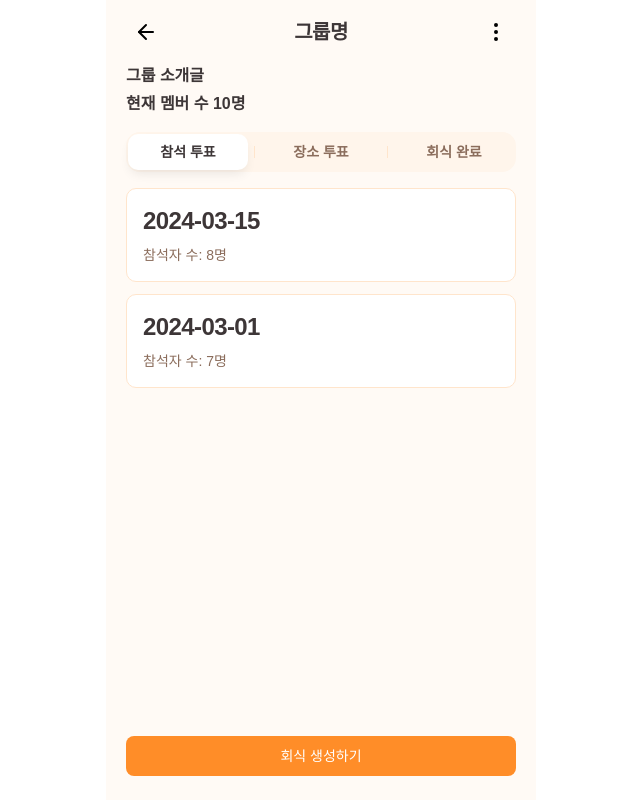
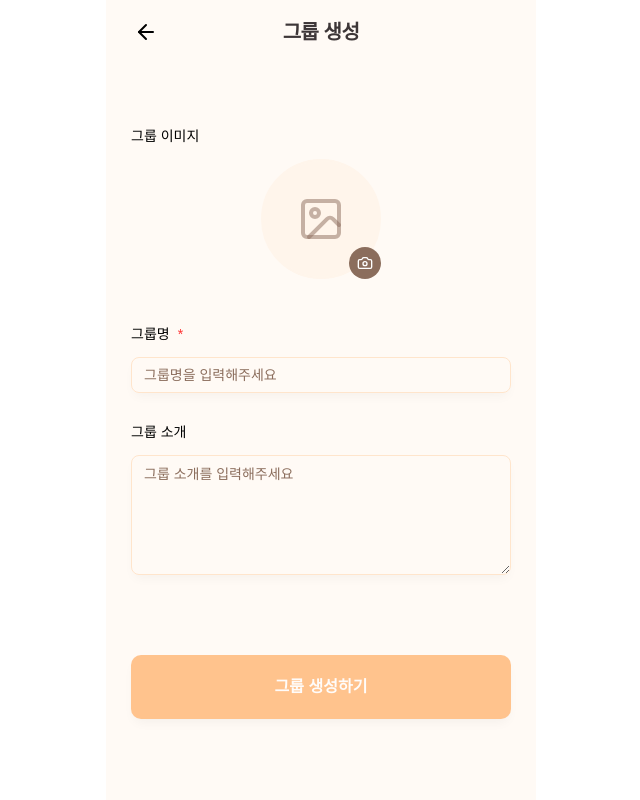
Before and after one commit to tn-als/8-damo-fe, a Next.js app: page /groups/create in a window 1280 px wide. Shown: the whole page, without its empty margins (319-959 px from the left). Built offline with nearby package versions, Linux system fonts and the light colour scheme.

Commit message:
✨ feat: 그룹 생성 페이지 및 이미지 업로드 공통 컴포넌트 추가

```diff
--- /dev/null
+++ b/src/app/groups/create/page.tsx
@@ -0,0 +1,11 @@
+import { Header } from "@/src/components/layout/header";
+import { GroupCreateContainer } from "@/src/components/groups/group-create-container";
+
+export default function GroupCreatePage() {
+  return (
+    <div className="mx-auto min-h-screen w-full max-w-[430px] bg-background">
+      <Header title="그룹 생성" showBackButton={true} />
+      <GroupCreateContainer />
+    </div>
+  );
+}
--- /dev/null
+++ b/src/components/groups/group-create-container.tsx
@@ -0,0 +1,78 @@
+"use client";
+
+import { useForm } from "react-hook-form";
+import { useRouter } from "next/navigation";
+import { toast } from "sonner";
+import { GroupImageUploadField } from "./group-image-upload-field";
+import { GroupNameInputField } from "./group-name-input-field";
+import { GroupIntroductionInputField } from "./group-introduction-input-field";
+import { GroupCreateSubmitArea } from "./group-create-submit-area";
+
+export type GroupCreateFormValues = {
+  groupImage: string | null;
+  groupName: string;
+  introduction: string;
+};
+
+interface GroupCreateContainerProps {
+  defaultValues?: Partial<GroupCreateFormValues>;
+  onSubmit?: (data: GroupCreateFormValues) => void;
+}
+
+export function GroupCreateContainer({
+  defaultValues,
+  onSubmit,
+}: GroupCreateContainerProps) {
+  const router = useRouter();
+
+  const {
+    control,
+    handleSubmit,
+    formState: { isSubmitting, isValid },
+  } = useForm<GroupCreateFormValues>({
+    mode: "onChange",
+    defaultValues: {
+      groupImage: null,
+      groupName: "",
+      introduction: "",
+      ...defaultValues,
+    },
+  });
+
+  const onFormSubmit = async (data: GroupCreateFormValues) => {
+    try {
+      if (onSubmit) {
+        await onSubmit(data);
+      }
+
+      toast.success("그룹이 생성되었습니다.");
+      router.push("/groups");
+    } catch (error) {
+      toast.error("그룹 생성에 실패했습니다.");
+      console.error("Group creation error:", error);
+    }
+  };
+
+  return (
+    <form
+      onSubmit={handleSubmit(onFormSubmit)}
+      className="flex min-h-[calc(100vh-64px)] flex-col bg-background px-5 py-8 sm:min-h-[calc(100vh-80px)]"
+    >
+      <div className="flex flex-1 flex-col justify-center">
+        <div className="mx-auto flex w-full max-w-[360px] flex-col gap-12 sm:max-w-[380px]">
+          <GroupImageUploadField name="groupImage" control={control} />
+
+          <div className="flex flex-col gap-8">
+            <GroupNameInputField name="groupName" control={control} />
+            <GroupIntroductionInputField name="introduction" control={control} />
+          </div>
+
+          <GroupCreateSubmitArea
+            isSubmitting={isSubmitting}
+            isValid={isValid}
+          />
+        </div>
+      </div>
+    </form>
+  );
+}
--- /dev/null
+++ b/src/components/groups/group-create-submit-area.tsx
@@ -0,0 +1,25 @@
+"use client";
+
+import { Button } from "@/src/components/ui/button";
+
+interface GroupCreateSubmitAreaProps {
+  isSubmitting?: boolean;
+  isValid?: boolean;
+}
+
+export function GroupCreateSubmitArea({
+  isSubmitting = false,
+  isValid = true,
+}: GroupCreateSubmitAreaProps) {
+  return (
+    <div className="pt-8">
+      <Button
+        type="submit"
+        disabled={isSubmitting || !isValid}
+        className="h-14 w-full rounded-lg bg-primary text-base font-semibold text-white shadow-md hover:bg-primary/90 sm:h-16"
+      >
+        {isSubmitting ? "생성 중..." : "그룹 생성하기"}
+      </Button>
+    </div>
+  );
+}
--- /dev/null
+++ b/src/components/groups/group-image-upload-field.tsx
@@ -0,0 +1,23 @@
+"use client";
+
+import { Control } from "react-hook-form";
+import { ImageUploadField } from "@/src/components/ui/image-upload-field";
+import type { GroupCreateFormValues } from "./group-create-container";
+
+interface GroupImageUploadFieldProps {
+  name: "groupImage";
+  control: Control<GroupCreateFormValues>;
+}
+
+export function GroupImageUploadField({
+  name,
+  control,
+}: GroupImageUploadFieldProps) {
+  return (
+    <ImageUploadField
+      name={name}
+      control={control}
+      label="그룹 이미지"
+    />
+  );
+}
--- /dev/null
+++ b/src/components/groups/group-introduction-input-field.tsx
@@ -0,0 +1,44 @@
+"use client";
+
+import { Control, Controller } from "react-hook-form";
+import { Label } from "@/src/components/ui/label";
+import { Textarea } from "@/src/components/ui/textarea";
+import type { GroupCreateFormValues } from "./group-create-container";
+
+interface GroupIntroductionInputFieldProps {
+  name: "introduction";
+  control: Control<GroupCreateFormValues>;
+}
+
+export function GroupIntroductionInputField({
+  name,
+  control,
+}: GroupIntroductionInputFieldProps) {
+  return (
+    <Controller
+      name={name}
+      control={control}
+      rules={{
+        maxLength: {
+          value: 30,
+          message: "그룹 소개는 최대 30자까지 입력 가능합니다",
+        },
+      }}
+      render={({ field, fieldState: { error } }) => (
+        <div className="flex flex-col gap-4">
+          <Label htmlFor={name}>그룹 소개</Label>
+          <Textarea
+            {...field}
+            id={name}
+            placeholder="그룹 소개를 입력해주세요"
+            aria-invalid={!!error}
+            className="min-h-[120px]"
+          />
+          {error && (
+            <p className="text-sm text-destructive">{error.message}</p>
+          )}
+        </div>
+      )}
+    />
+  );
+}
--- /dev/null
+++ b/src/components/groups/group-name-input-field.tsx
@@ -0,0 +1,51 @@
+"use client";
+
+import { Control, Controller } from "react-hook-form";
+import { Label } from "@/src/components/ui/label";
+import { Input } from "@/src/components/ui/input";
+import type { GroupCreateFormValues } from "./group-create-container";
+
+interface GroupNameInputFieldProps {
+  name: "groupName";
+  control: Control<GroupCreateFormValues>;
+}
+
+export function GroupNameInputField({
+  name,
+  control,
+}: GroupNameInputFieldProps) {
+  return (
+    <Controller
+      name={name}
+      control={control}
+      rules={{
+        required: "그룹명을 입력해주세요",
+        minLength: {
+          value: 2,
+          message: "그룹명은 최소 2자 이상이어야 합니다",
+        },
+        maxLength: {
+          value: 10,
+          message: "그룹명은 최대 10자까지 입력 가능합니다",
+        },
+      }}
+      render={({ field, fieldState: { error } }) => (
+        <div className="flex flex-col gap-4">
+          <Label htmlFor={name}>
+            그룹명 <span className="text-destructive">*</span>
+          </Label>
+          <Input
+            {...field}
+            id={name}
+            type="text"
+            placeholder="그룹명을 입력해주세요"
+            aria-invalid={!!error}
+          />
+          {error && (
+            <p className="text-sm text-destructive">{error.message}</p>
+          )}
+        </div>
+      )}
+    />
+  );
+}
--- /dev/null
+++ b/src/components/ui/image-upload-field.tsx
@@ -0,0 +1,79 @@
+"use client";
+
+import * as React from "react";
+import { Control, Controller, FieldPath, FieldValues } from "react-hook-form";
+import { Camera, ImageIcon } from "lucide-react";
+import { Label } from "@/src/components/ui/label";
+
+interface ImageUploadFieldProps<TFieldValues extends FieldValues> {
+  name: FieldPath<TFieldValues>;
+  control: Control<TFieldValues>;
+  fallbackUrl?: string;
+  label?: string;
+}
+
+export function ImageUploadField<TFieldValues extends FieldValues>({
+  name,
+  control,
+  fallbackUrl,
+  label = "이미지",
+}: ImageUploadFieldProps<TFieldValues>) {
+  const fileInputRef = React.useRef<HTMLInputElement>(null);
+
+  return (
+    <Controller
+      name={name}
+      control={control}
+      render={({ field: { value, onChange } }) => {
+        const handleImageUpload = (e: React.ChangeEvent<HTMLInputElement>) => {
+          const file = e.target.files?.[0];
+          if (file) {
+            const reader = new FileReader();
+            reader.onloadend = () => {
+              onChange(reader.result as string);
+            };
+            reader.readAsDataURL(file);
+          }
+        };
+
+        const displayImage = value || fallbackUrl;
+
+        return (
+          <div className="flex flex-col gap-4">
+            <Label htmlFor={name}>{label}</Label>
+            <div className="flex justify-center">
+              <div className="relative">
+                <div className="flex size-[120px] items-center justify-center overflow-hidden rounded-full border-2 border-muted bg-muted">
+                  {displayImage ? (
+                    <img
+                      src={displayImage}
+                      alt={label}
+                      className="size-full object-cover"
+                    />
+                  ) : (
+                    <ImageIcon className="size-12 text-muted-foreground/50" />
+                  )}
+                </div>
+                <button
+                  type="button"
+                  onClick={() => fileInputRef.current?.click()}
+                  className="absolute bottom-0 right-0 flex size-8 items-center justify-center rounded-full bg-muted-foreground"
+                  aria-label={`${label} 변경`}
+                >
+                  <Camera className="size-4 text-white" />
+                </button>
+                <input
+                  ref={fileInputRef}
+                  type="file"
+                  accept="image/*"
+                  onChange={handleImageUpload}
+                  className="hidden"
+                />
+              </div>
+            </div>
+          </div>
+        );
+      }}
+    />
+  );
+}
```
